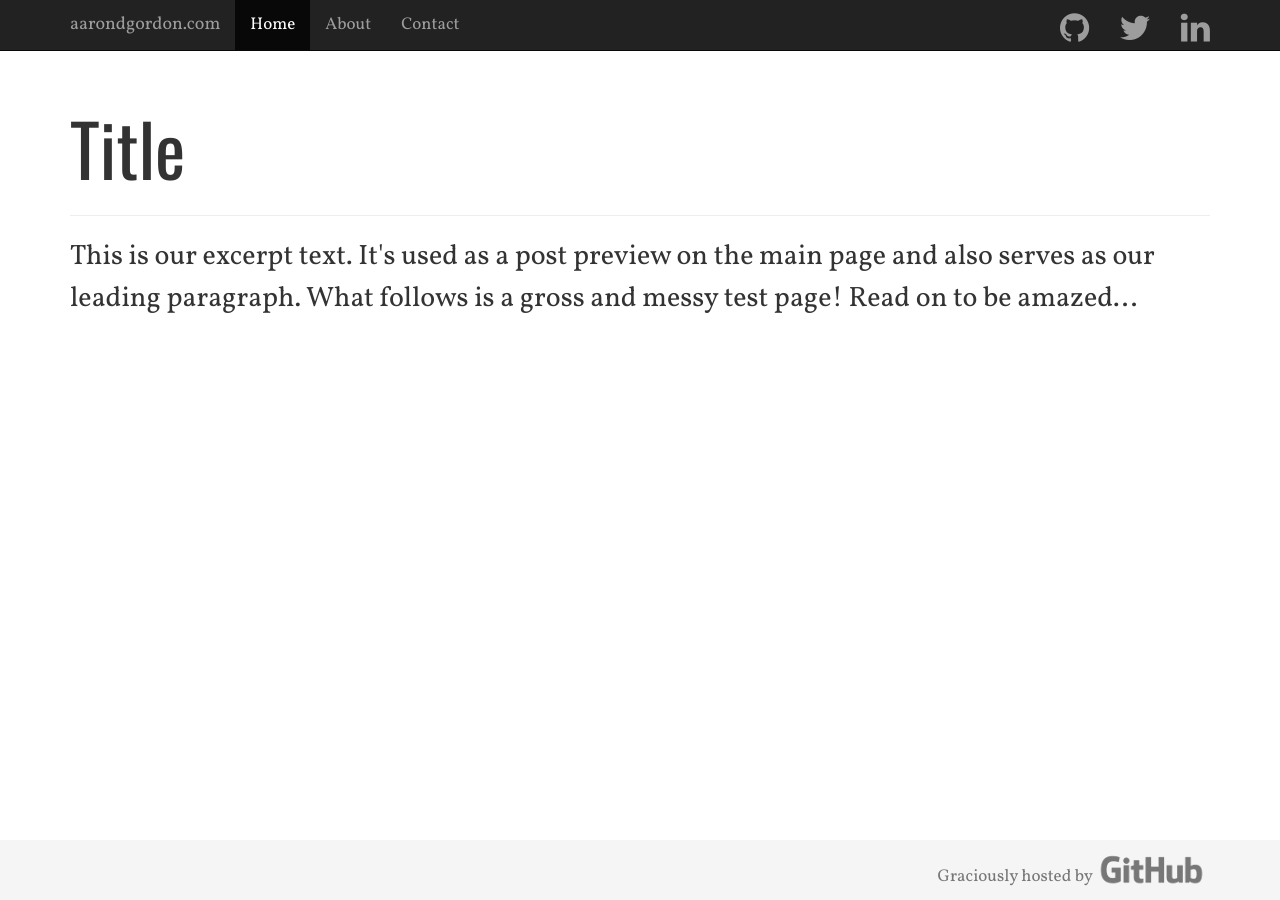
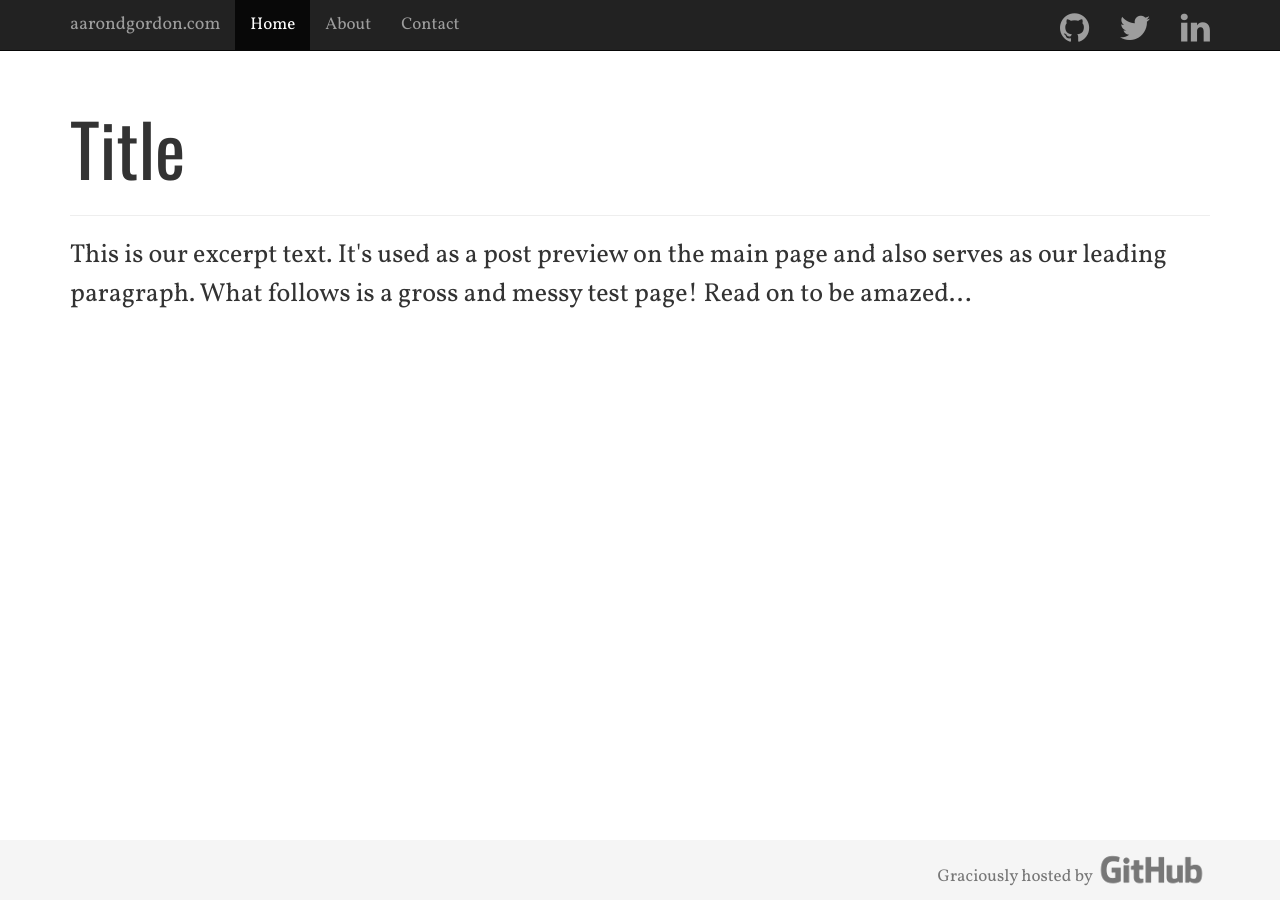
Before and after one commit to aarondgordon/aarondgordon.github.io, a Jekyll site: the page built from index.html, in a window 1280 px wide. Built offline with Jekyll 4.4.1, drawn with Linux system fonts in a browser that asks for light colours; nearby versions of some CDN libraries.

Commit message:
Made lead a little smaller

```diff
--- a/assets/css/default-layout.css
+++ b/assets/css/default-layout.css
@@ -42,8 +42,8 @@ p {
 }
 
 .lead {
-  font-size: 28px;
-  line-height: 42px;
+  font-size: 26px;
+  line-height: 39px;
 }
 
 .footer {
```
